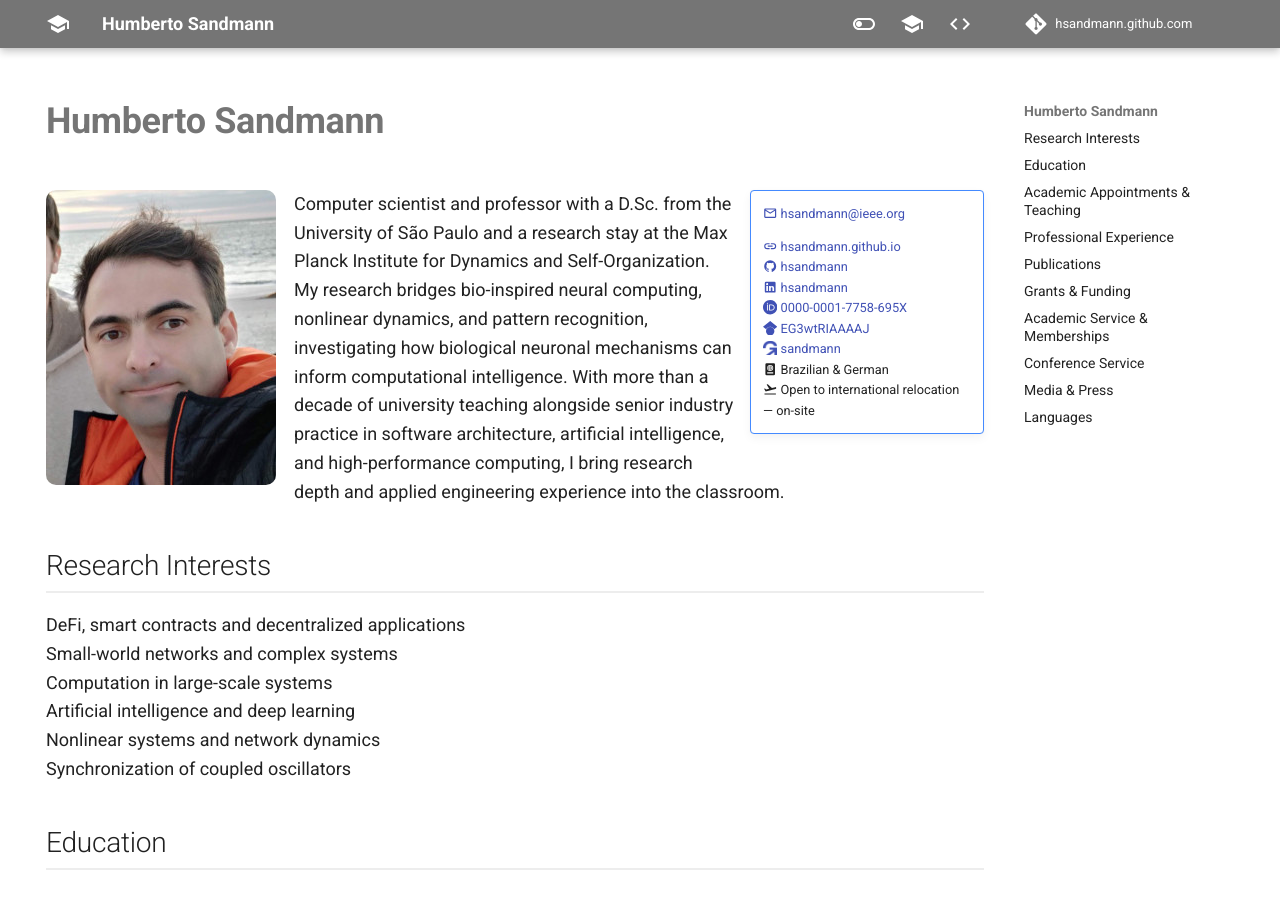
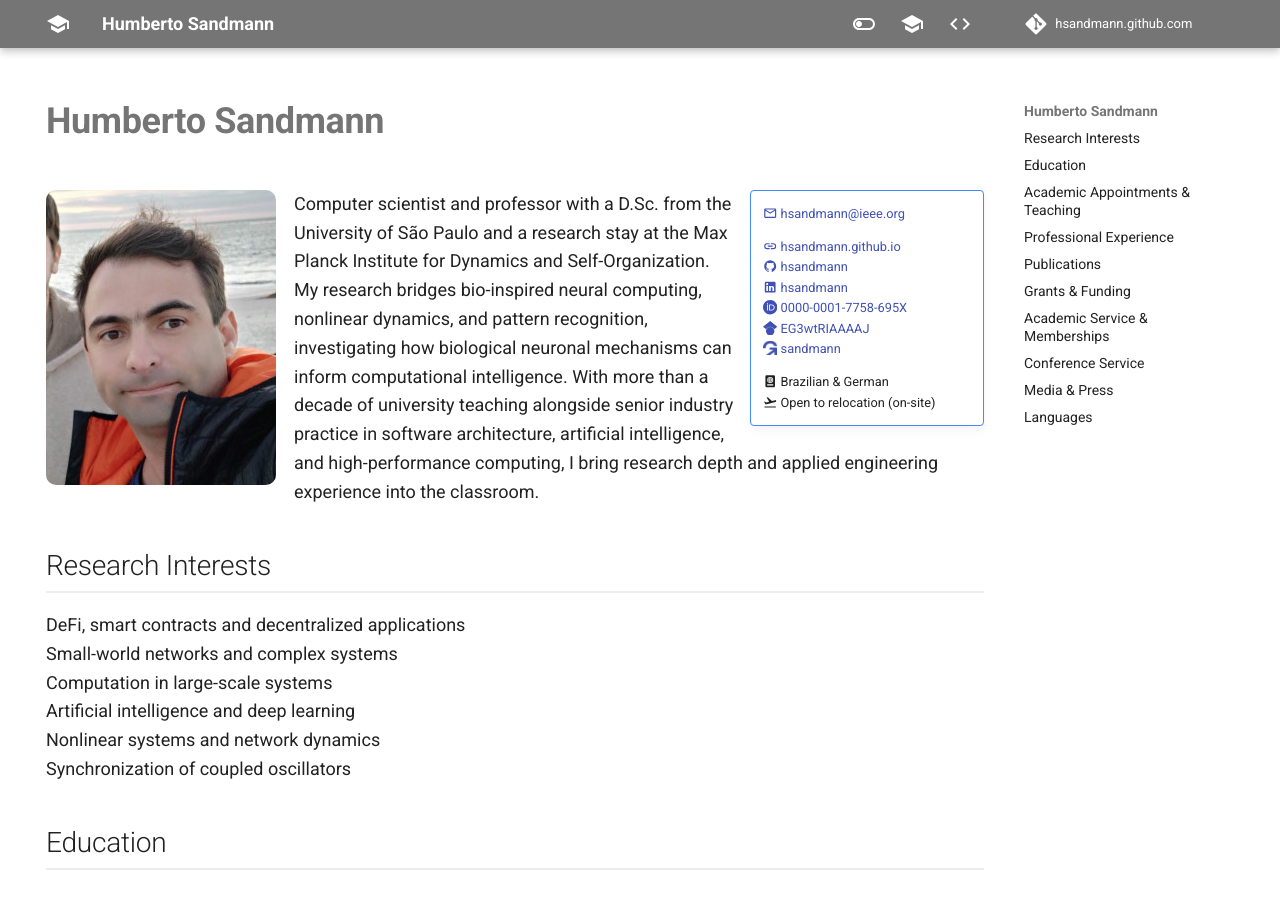
Before and after one commit to hsandmann/hsandmann.github.com, an MkDocs documentation site: the page built from docs/index.md, in a window 1280 px wide and 900 px high. Built offline with MkDocs 1.6.1 and Material for MkDocs 9.7.7, drawn with Linux system fonts in a browser that asks for light colours; comment, search, counter and statistics services are not loaded.

Commit message:
Show last-update date on site; simplify relocation wording
Co-Authored-By: Claude Opus 4.7 <noreply@anthropic.com>

```diff
--- a/docs/index.md
+++ b/docs/index.md
@@ -17,8 +17,9 @@ hide:
     [:simple-orcid:](https://orcid.org/0000-0001-7758-695X){:target='_blank' title='ORCID'} [0000-0001-7758-695X](https://orcid.org/0000-0001-7758-695X){:target='_blank'}<br>
     [:simple-googlescholar:](https://scholar.google.com/citations?user=EG3wtRIAAAAJ){:target='_blank' title='Google Scholar'} [EG3wtRIAAAAJ](https://scholar.google.com/citations?user=EG3wtRIAAAAJ){:target='_blank'}<br>
     <a href='https://graphole.com' target='_blank' title='Graphole'><span class='favicon-inline'></span></a> [sandmann](https://graphole.com){:target='_blank'}<br>
+
     :material-passport:{ title='Citizenship' } Brazilian &amp; German<br>
-    :material-airplane-takeoff:{ title='Relocation' } Open to international relocation — on-site
+    :material-airplane-takeoff:{ title='Relocation' } Open to relocation (on-site)
 
 Computer scientist and professor with a D.Sc. from the University of São Paulo and a research stay at the Max Planck Institute for Dynamics and Self-Organization. My research bridges bio-inspired neural computing, nonlinear dynamics, and pattern recognition, investigating how biological neuronal mechanisms can inform computational intelligence. With more than a decade of university teaching alongside senior industry practice in software architecture, artificial intelligence, and high-performance computing, I bring research depth and applied engineering experience into the classroom.
 
--- a/mkdocs.yml
+++ b/mkdocs.yml
@@ -67,6 +67,9 @@ markdown_extensions:
 
 plugins:
   - glightbox
+  - git-revision-date-localized:
+      type: date
+      enable_creation_date: false
   - minify:
       minify_html: true
 
--- a/requirements.txt
+++ b/requirements.txt
@@ -2,6 +2,7 @@ mkdocs-material
 mkdocs-material-extensions
 mkdocs-minify-plugin
 mkdocs-glightbox
+mkdocs-git-revision-date-localized-plugin
 # CV PDF pipeline (cv/build.py)
 jinja2
 pyyaml
```
Also changed, not shown: CLAUDE.md (+1 -1 lines), 4 other files.
